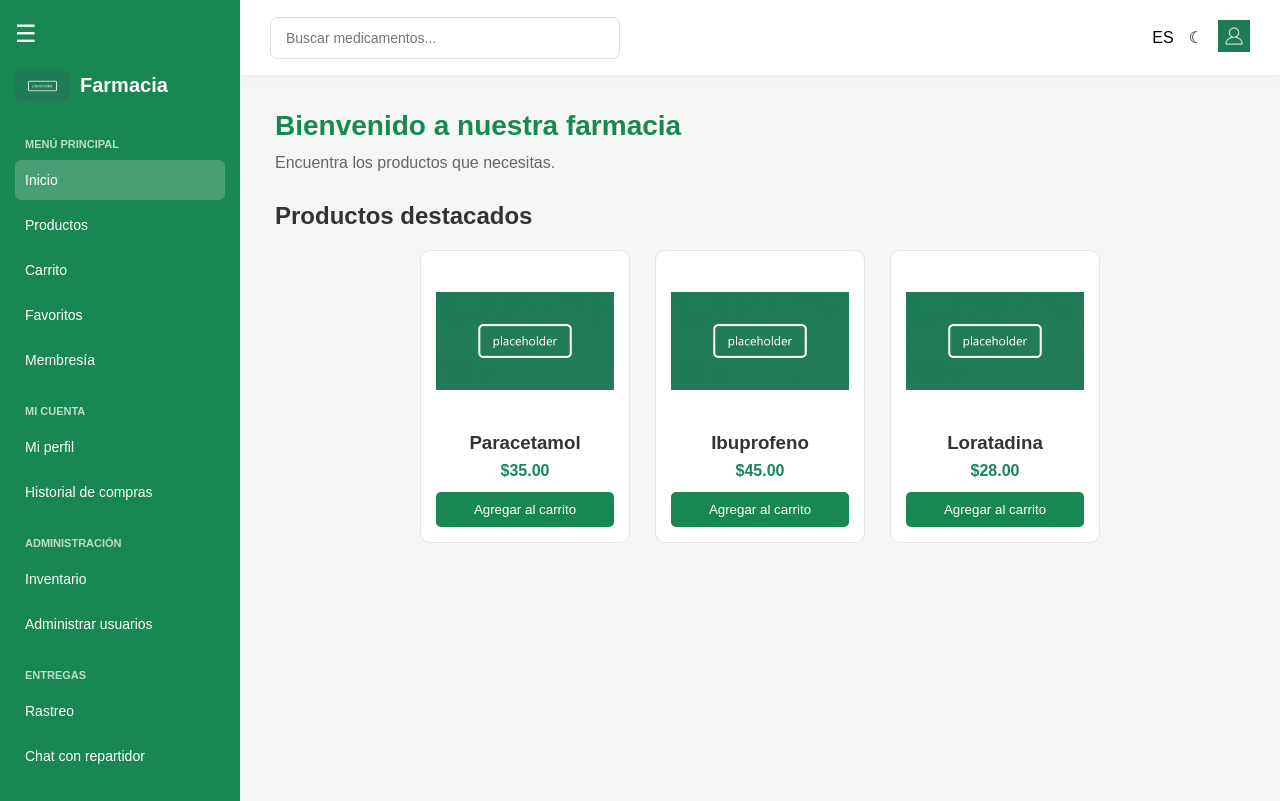
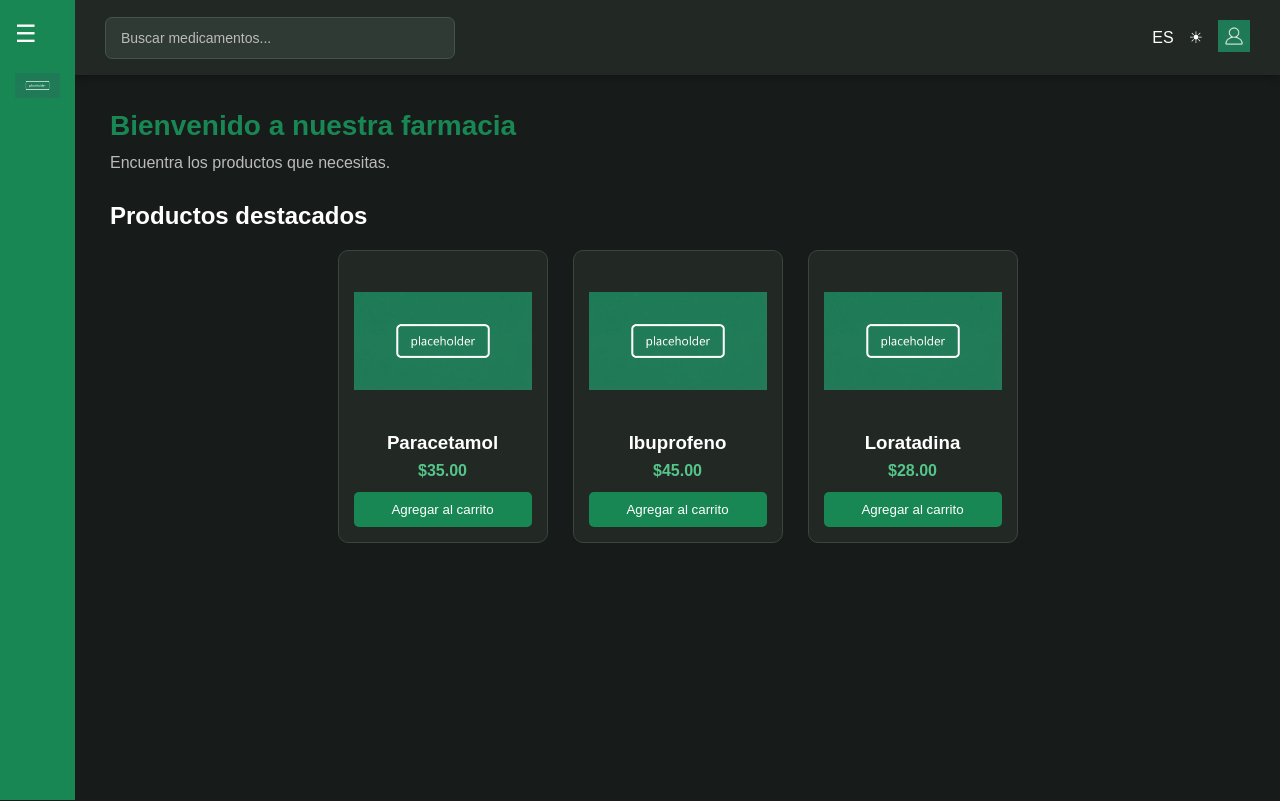
Before and after one commit to ajgv0/curexpress, a plain HTML site: page farmacia/frontend/index.html in a window 1280 px wide. Both pictures are taken after a click on the button "Cambiar tema". Drawn offline with Linux system fonts and the light colour scheme.

Commit message:
Actualizar archivos del proyecto

```diff
--- a/farmacia/frontend/index.html
+++ b/farmacia/frontend/index.html
@@ -12,7 +12,7 @@
     <div class="app">
 
         <!-- Menú lateral -->
-        <aside class="menu-lateral">
+        <aside class="menu-lateral contraido">
             <button class="boton-menu" id="botonMenu">
                 ☰
             </button>
@@ -54,8 +54,8 @@
                 <input type="text" placeholder="Buscar medicamentos...">
 
                 <div class="acciones-header">
-                    <button aria-label="Cambiar idioma">ES</button>
-                    <button aria-label="Cambiar tema">☾</button>
+                    <button id="botonIdioma" aria-label="Cambiar idioma">ES</button>
+                    <button id="botonTema" aria-label="Cambiar tema">☾</button>
                     <button aria-label="Perfil de usuario">
                         <img src="images/profile.jpg" alt="Perfil">
                     </button>
--- a/farmacia/frontend/script.js
+++ b/farmacia/frontend/script.js
@@ -30,3 +30,32 @@ const menuLateral = document.querySelector(".menu-lateral");
 botonMenu.addEventListener("click", () => {
     menuLateral.classList.toggle("contraido");
 });
+
+
+// MODO OSCURO
+
+const botonTema = document.getElementById("botonTema");
+
+// Recuperar la preferencia guardada
+const temaGuardado = localStorage.getItem("tema");
+
+if (temaGuardado === "oscuro") {
+    document.body.classList.add("modo-oscuro");
+    botonTema.textContent = "☀";
+}
+
+botonTema.addEventListener("click", () => {
+
+    document.body.classList.toggle("modo-oscuro");
+
+    const modoOscuro = document.body.classList.contains("modo-oscuro");
+
+    if (modoOscuro) {
+        botonTema.textContent = "☀";
+        localStorage.setItem("tema", "oscuro");
+    } else {
+        botonTema.textContent = "☾";
+        localStorage.setItem("tema", "claro");
+    }
+
+});
--- a/farmacia/frontend/styles.css
+++ b/farmacia/frontend/styles.css
@@ -247,3 +247,55 @@ body {
 .menu-lateral.contraido .logo img {
     width: 45px;
 }
+
+
+/* MODO OSCURO */
+
+body.modo-oscuro {
+    background-color: #171b19;
+    color: #f1f1f1;
+}
+
+body.modo-oscuro .contenido {
+    background-color: #171b19;
+}
+
+body.modo-oscuro .barra-superior {
+    background-color: #222925;
+    box-shadow: 0 2px 8px rgba(0, 0, 0, 0.3);
+}
+
+body.modo-oscuro .barra-superior input {
+    background-color: #303a34;
+    color: white;
+    border-color: #46534a;
+}
+
+body.modo-oscuro .barra-superior input::placeholder {
+    color: #bbb;
+}
+
+body.modo-oscuro .acciones-header button {
+    color: white;
+}
+
+body.modo-oscuro .producto {
+    background-color: #222925;
+    border-color: #39453e;
+}
+
+body.modo-oscuro .producto h3 {
+    color: white;
+}
+
+body.modo-oscuro .producto p {
+    color: #55c58a;
+}
+
+body.modo-oscuro .vista > p {
+    color: #bbb;
+}
+
+body.modo-oscuro .vista h2 {
+    color: white;
+}
```
